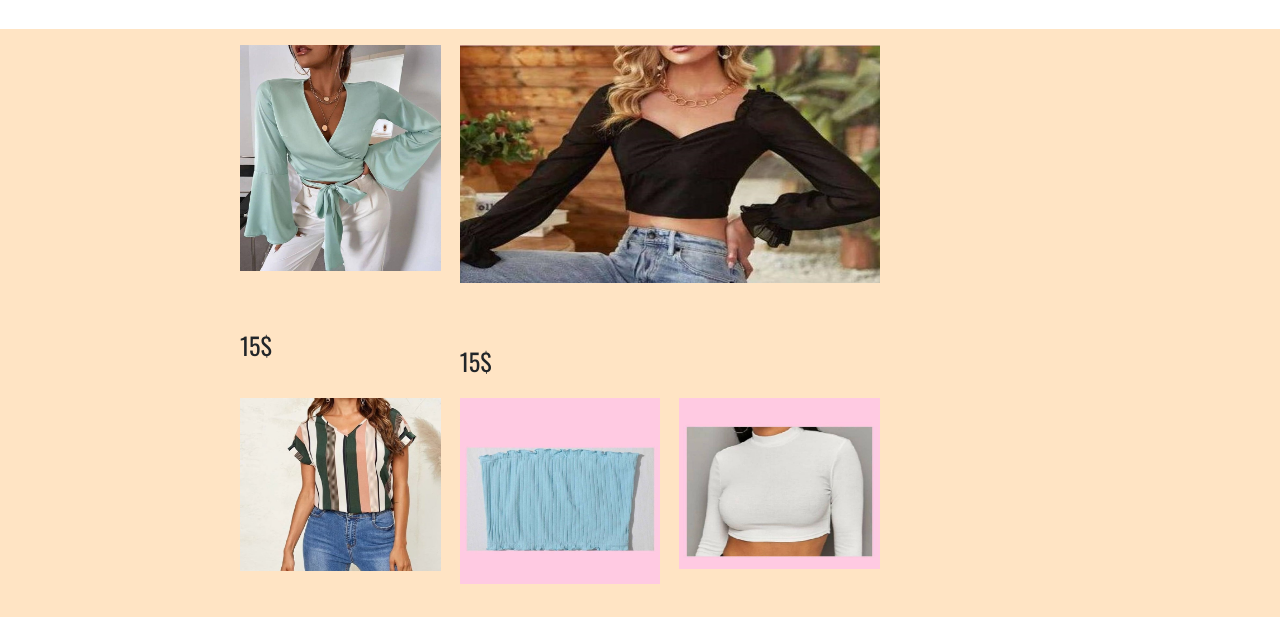
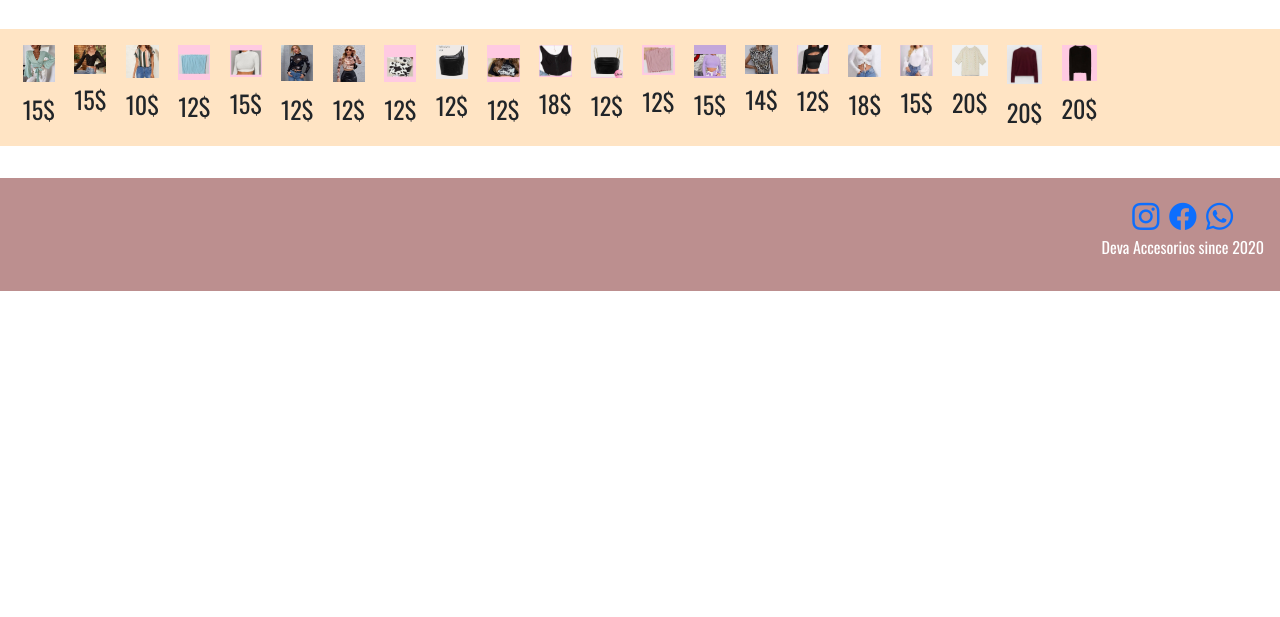
Before and after one commit to luzmarm/proyecto-coder, a plain HTML site: page pages/blusas.html in a window 1280 px wide. Shown: the part 164-781 px from the top of the page. Drawn offline with nearby package versions, Linux system fonts and the light colour scheme; files that its build step writes are made by us from their sources.

Commit message:
agregue imagenes y cambie estilos en mi css

```diff
--- a/css/style.css
+++ b/css/style.css
@@ -1,7 +1,10 @@
 @import url("https://cdn.jsdelivr.net/npm/bootstrap-icons@1.8.2/font/bootstrap-icons.css");
 @import url('https://fonts.googleapis.com/css2?family=Oswald&display=swap');
 
-
+* {
+    margin: 0;
+    padding: 0;
+}
 
 .encabezado {
     background-color: rgb(255, 242, 226);
@@ -123,14 +126,13 @@ nav {
 }
 
 .contenedor-img {
-    display: grid;
+    display: flex;
     grid-template-columns: 1fr 1fr 1fr;
     grid-template-rows: auto auto auto;
     width: 80%;
     justify-content: center;
     grid-gap: 1.2rem;
     justify-content: center;
-    font-family: 'Oswald', sans-serif;
 }
 
 
--- a/pages/blusas.html
+++ b/pages/blusas.html
@@ -7,7 +7,7 @@
     <meta name="viewport" content="width=device-width, initial-scale=1.0">
     <link href="https://cdn.jsdelivr.net/npm/bootstrap@5.1.3/dist/css/bootstrap.min.css" rel="stylesheet"
         integrity="sha384-1BmE4kWBq78iYhFldvKuhfTAU6auU8tT94WrHftjDbrCEXSU1oBoqyl2QvZ6jIW3" crossorigin="anonymous">
-    <link rel="stylesheet" href="./css/style.css">
+    <link rel="stylesheet" href="../css/style.css">
     <title>Deva</title>
 </head>
 
```
Also changed, not shown: pages/aretes.html (+1 -1 lines), pages/buscar.html (+1 -1 lines), pages/contactanos.html (+1 -1 lines), pages/faldas.html (+1 -1 lines), pages/nosotros.html (+1 -1 lines), pages/pulseras.html (+1 -1 lines), pages/registrarme.html (+1 -1 lines), pages/trajes-de-baño.html (+1 -1 lines), pages/vestidos.html (+1 -1 lines).
